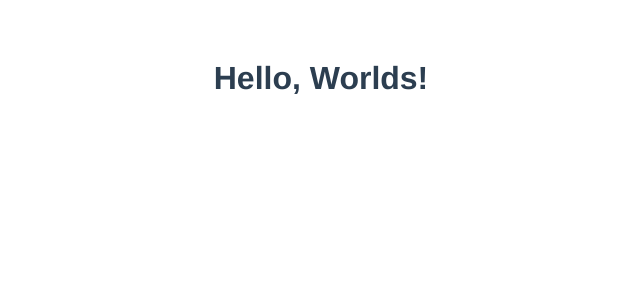
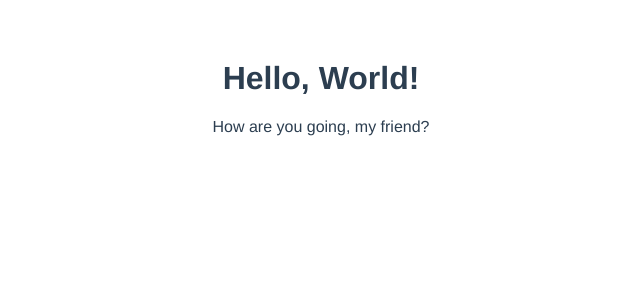
Before and after one commit to ChaoticRoman/vue-getting-started, a Vue app: page / in a window 1280 px wide. Shown: the top 300 px of the page, without its empty margins (319-959 px from the left). Built offline with nearby package versions, Linux system fonts and the light colour scheme.

Commit message:
Playing with reacitity

```diff
--- a/src/App.vue
+++ b/src/App.vue
@@ -1,14 +1,27 @@
+<script>
+
+import { ref } from 'vue'
+
+export default {
+  name: 'App',
+
+  setup() {
+    return {
+      greeting
+    }
+  }
+}
+
+const greeting = ref("How are you going, my friend?");
+
+</script>
+
 <template>
   <div id="app">
-    <h1>Hello, Worlds!</h1>
+    <h1>Hello, World!</h1>
+    {{ greeting }}
   </div>
 </template>
-
-<script>
-export default {
-  name: 'App'
-}
-</script>
 
 <style>
 #app {
--- a/src/main.js
+++ b/src/main.js
@@ -1,4 +1,5 @@
 import { createApp } from 'vue'
 import App from './App.vue'
 
-createApp(App).mount('#app')
+const app = createApp(App);
+app.mount('#app');
```
